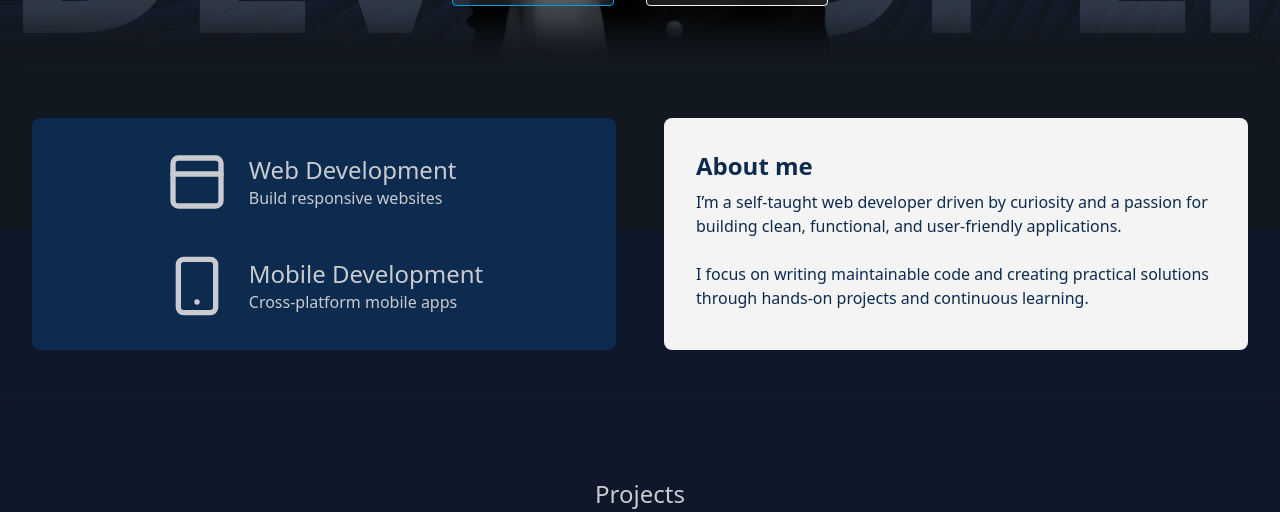
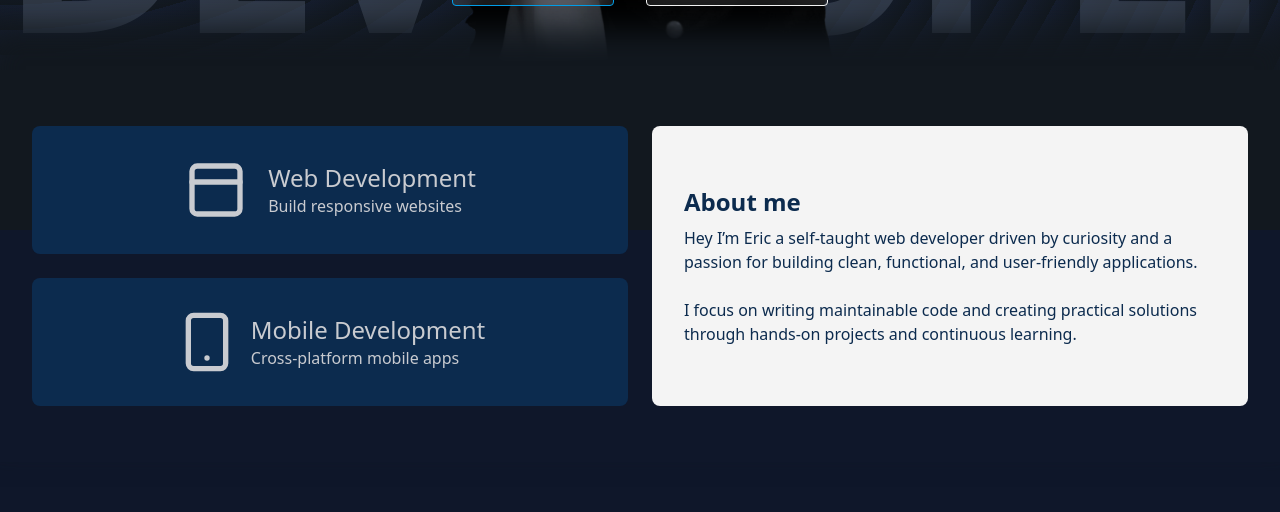
Before and after one commit to Mman7/portfolio, a React (Vite) app: page / in a window 1280 px wide. Shown: the part 658-1170 px from the top of the page. Built offline with nearby package versions, Linux system fonts and the light colour scheme.

Commit message:
added sematic html

```diff
--- a/src/components/about.tsx
+++ b/src/components/about.tsx
@@ -3,31 +3,37 @@ import type { ReactElement } from "react";
 
 export default function About() {
   return (
-    <div className="containerShadow flex w-full flex-col justify-between gap-12 px-8 py-12 md:flex-row">
-      <Card className="bg-myPrimary">
-        <main className="flex flex-col justify-center gap-10">
+    <main className="containerShadow grid w-full scroll-mt-24 grid-cols-1 gap-6 px-8 py-14 md:grid-cols-2">
+      <section className="flex flex-col gap-6">
+        <Card className="bg-myPrimary row-span-1">
           <div className="flex items-center gap-5">
             <PanelTop className="size-16" />
-            <section>
+            <div>
               <h1 className="text-2xl font-medium">Web Development</h1>
               <h2>Build responsive websites</h2>
-            </section>
+            </div>
           </div>
-          <div className="flex items-center gap-5">
+        </Card>
+        <Card className="bg-myPrimary row-span-1">
+          <div className="flex items-center gap-3">
             <Smartphone className="size-16" />
-            <section>
+            <div>
               <h1 className="text-2xl font-medium">Mobile Development</h1>
               <h2>Cross-platform mobile apps</h2>
-            </section>
+            </div>
           </div>
-        </main>
-      </Card>
-      <Card className="bg-customWhite">
+        </Card>
+      </section>
+
+      <Card className="bg-customWhite flex flex-col justify-center">
         <div>
-          <h1 className="text-font-dark mb-2 text-2xl font-bold">About me</h1>
+          <h1 className="text-font-dark row-col-2 mb-2 text-2xl font-bold">
+            About me
+          </h1>
           <h2 className="text-font-dark">
-            I’m a self-taught web developer driven by curiosity and a passion
-            for building clean, functional, and user-friendly applications.
+            Hey I’m Eric a self-taught web developer driven by curiosity and a
+            passion for building clean, functional, and user-friendly
+            applications.
           </h2>
           <br />
           <h2 className="text-font-dark">
@@ -36,7 +42,7 @@ export default function About() {
           </h2>
         </div>
       </Card>
-    </div>
+    </main>
   );
 }
 
@@ -49,7 +55,7 @@ export function Card({
 }) {
   return (
     <div
-      className={`${className} grid w-full flex-1 justify-items-center space-y-5 rounded-lg p-8`}
+      className={`${className} justify-items-center rounded-lg p-8 text-center md:text-start`}
     >
       {children}
     </div>
```
